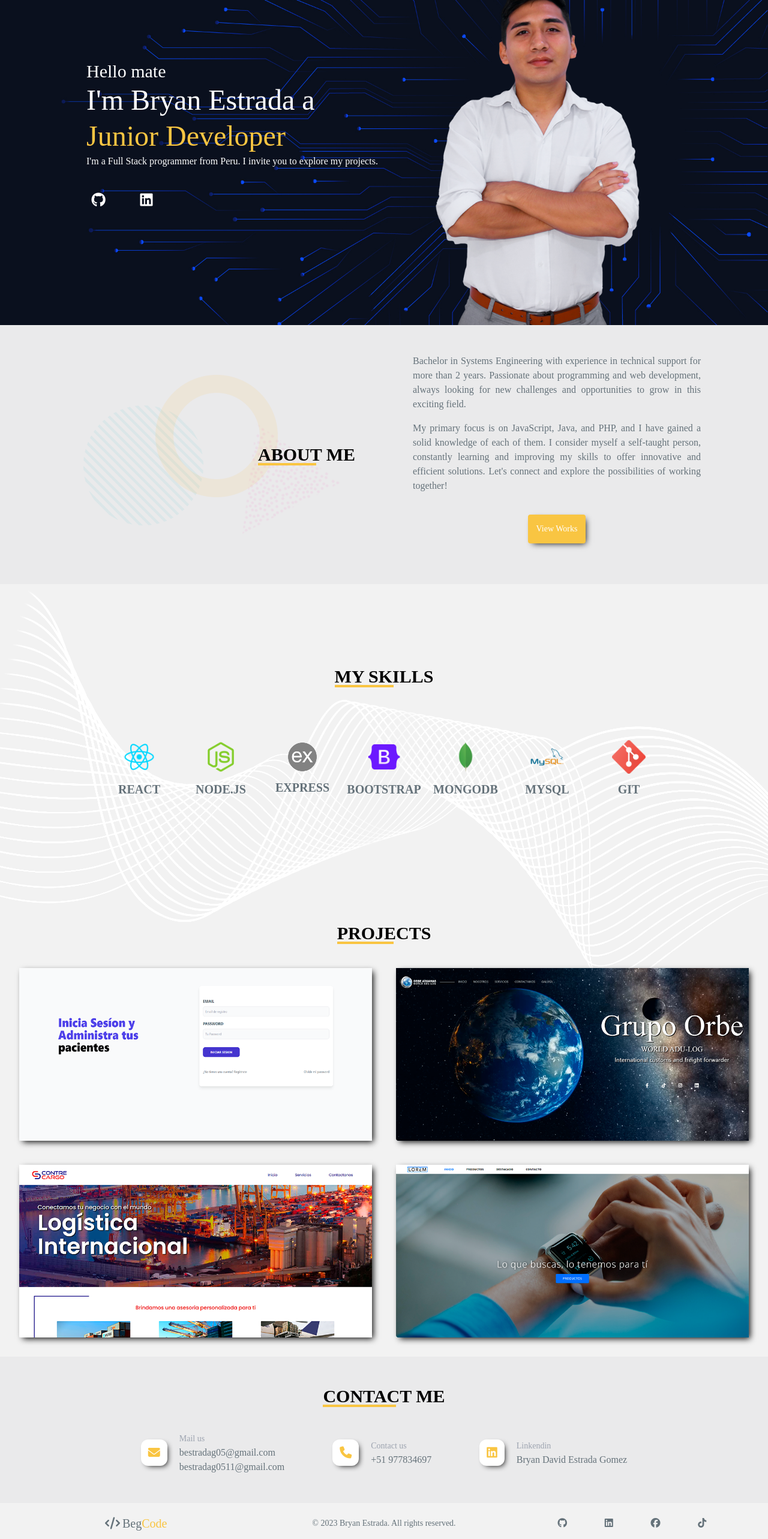
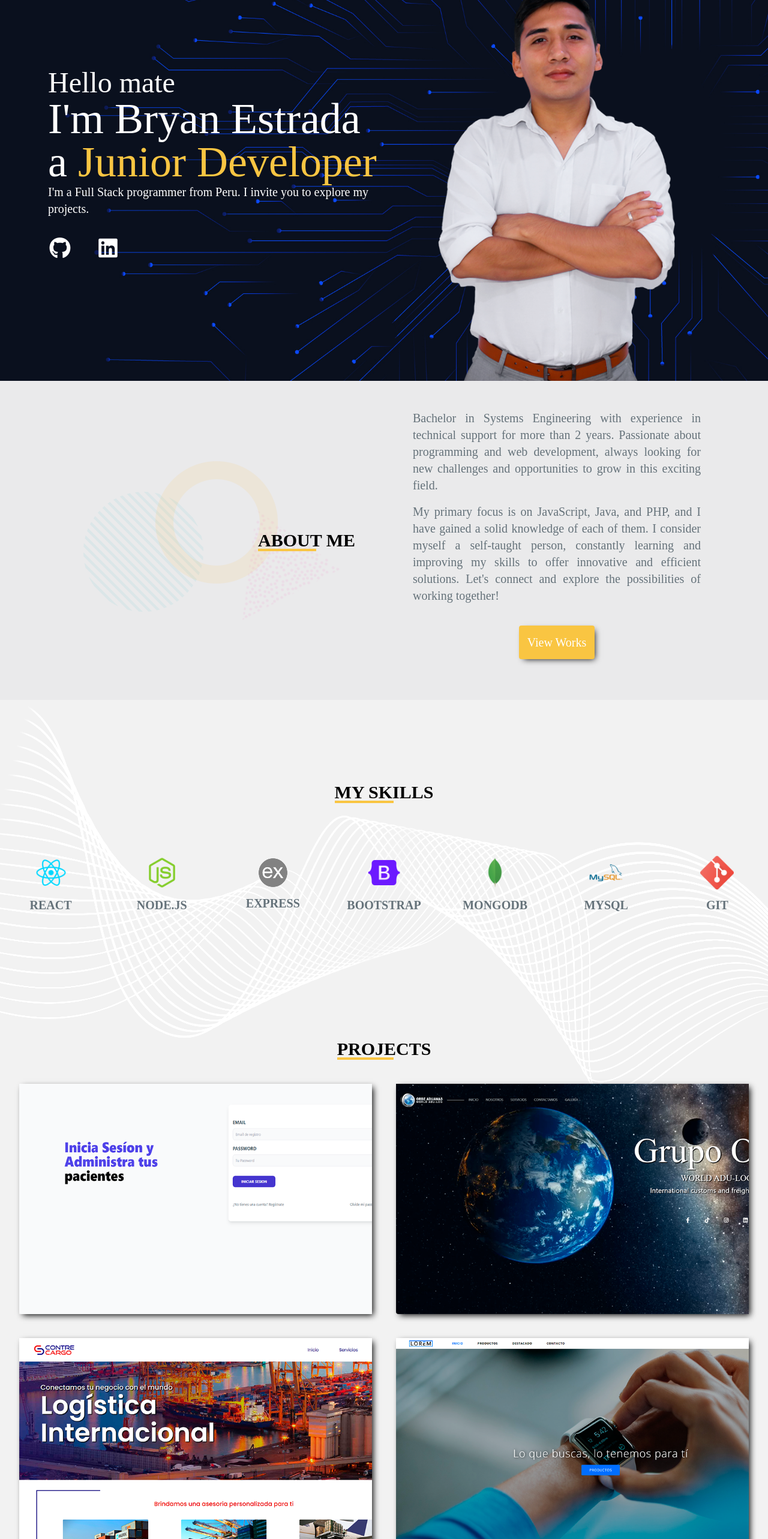
Before and after one commit to bestradag05/PortafolioReact, a React (Vite) app: page / in a window 1280 px wide. Shown: the part 200-2766 px from the top of the page at 60% size. Built offline with nearby package versions, Linux system fonts and the light colour scheme; some icons are missing.

Commit message:
add AOS animation

```diff
--- a/package.json
+++ b/package.json
@@ -10,6 +10,7 @@
     "preview": "vite preview"
   },
   "dependencies": {
+    "aos": "^2.3.4",
     "react": "^18.2.0",
     "react-dom": "^18.2.0",
     "react-router-dom": "^6.21.3",
--- a/src/App.jsx
+++ b/src/App.jsx
@@ -6,8 +6,14 @@ import ContactMe from "./components/ContactMe";
 import Footer from "./components/Footer";
 import Navbar from "./components/Navbar";
 import { useState } from "react";
+import AOS from "aos";
+import "aos/dist/aos.css";
 
 function App() {
+  AOS.init({
+    offset: 300,
+    duration: 600,
+  });
   const [scrolling, setScrolling] = useState(false);
 
   return (
--- a/src/components/AbaoutMe.jsx
+++ b/src/components/AbaoutMe.jsx
@@ -3,20 +3,27 @@ import { Link } from "react-router-dom";
 const AbaoutMe = () => {
   return (
     <section id="aboutme" className="abaoutme">
-      <div className="mx-auto flex max-w-screen-xl flex-col px-8 py-8 lg:flex-row lg:py-12 xl:px-16">
-        <div className="mb-10 flex w-full items-center justify-center bg-center bg-no-repeat px-12 lg:mb-0 lg:w-1/2 lg:justify-end lg:bg-aboutMe">
+      <div className="mx-auto flex max-w-screen-xl flex-col px-8 py-8 lg:flex-row lg:py-12 xl:max-w-screen-2xl xl:px-16">
+        <div
+          data-aos="fade-right"
+          className="mb-10 flex w-full items-center justify-center bg-center bg-no-repeat px-12 lg:mb-0 lg:w-1/2 lg:justify-end lg:bg-aboutMe"
+        >
           <h2 className="titulo_subrayado text-3xl font-semibold uppercase">
             About Me
           </h2>
         </div>
-        <div className="w-full px-12 lg:w-1/2">
-          <p className="mb-4 text-justify ">
+        <div
+          data-aos="fade-left"
+          data-aos-delay="150"
+          className="w-full px-12 lg:w-1/2"
+        >
+          <p className="mb-4 text-justify xl:text-xl ">
             Bachelor in Systems Engineering with experience in technical support
             for more than 2 years. Passionate about programming and web
             development, always looking for new challenges and opportunities to
             grow in this exciting field.
           </p>
-          <p className="mb-4 text-justify ">
+          <p className="mb-4 text-justify xl:text-xl ">
             My primary focus is on JavaScript, Java, and PHP, and I have gained
             a solid knowledge of each of them. I consider myself a self-taught
             person, constantly learning and improving my skills to offer
@@ -28,7 +35,7 @@ const AbaoutMe = () => {
             <Link
               to="https://github.com/bestradag05"
               target="_blank"
-              className="mx-4 my-5 rounded border-2 border-secondary bg-secondary p-3 text-sm text-white shadow-buttonShadow transition-all duration-500 hover:scale-105"
+              className="mx-4 my-5 rounded border-2 border-secondary bg-secondary p-3 text-sm text-white shadow-buttonShadow transition-all duration-500 hover:scale-105 xl:text-xl"
             >
               View Works
             </Link>
--- a/src/components/ContactMe.jsx
+++ b/src/components/ContactMe.jsx
@@ -11,33 +11,33 @@ const ContactMe = () => {
       </div>
       <div className="flex w-1/2 flex-col items-start justify-center gap-20 lg:w-full lg:flex-row lg:items-center ">
         <div className="flex items-center justify-center">
-          <div className=" mr-5 flex h-auto items-center justify-center rounded-xl bg-white p-3 text-xl text-secondary shadow-buttonShadow">
+          <div className=" mr-5 flex h-auto items-center justify-center rounded-xl bg-white p-3 text-xl text-secondary shadow-buttonShadow xl:text-3xl">
             <i className="fa-solid fa-envelope"></i>
           </div>
           <div className="">
-            <span className="text-sm text-gray-400">Mail us</span>
-            <p>bestradag05@gmail.com</p>
-            <p>bestradag0511@gmail.com</p>
+            <span className="text-sm text-gray-400 xl:text-lg">Mail us</span>
+            <p className="xl:text-xl">bestradag05@gmail.com</p>
+            <p className="xl:text-xl">bestradag0511@gmail.com</p>
           </div>
         </div>
 
         <div className="flex items-center justify-center">
-          <div className="mr-5 flex h-auto items-center justify-center rounded-xl bg-white p-3 text-xl text-secondary shadow-buttonShadow">
+          <div className="mr-5 flex h-auto items-center justify-center rounded-xl bg-white p-3 text-xl text-secondary shadow-buttonShadow xl:text-3xl">
             <i className="fa-solid fa-phone"></i>
           </div>
           <div className="">
-            <span className="text-sm text-gray-400">Contact us</span>
-            <p>+51 977834697</p>
+            <span className="text-sm text-gray-400 xl:text-xl">Contact us</span>
+            <p className="xl:text-xl">+51 977834697</p>
           </div>
         </div>
 
         <div className="flex items-center justify-center">
-          <div className="mr-5 flex h-auto items-center justify-center rounded-xl bg-white p-3 text-xl text-secondary shadow-buttonShadow">
+          <div className="mr-5 flex h-auto items-center justify-center rounded-xl bg-white p-3 text-xl text-secondary shadow-buttonShadow xl:text-3xl">
             <i className="fa-brands fa-linkedin"></i>
           </div>
           <div className="">
-            <span className="text-sm text-gray-400">Linkendin</span>
-            <p>Bryan David Estrada Gomez</p>
+            <span className="text-sm text-gray-400 xl:text-xl">Linkendin</span>
+            <p className="xl:text-xl">Bryan David Estrada Gomez</p>
           </div>
         </div>
       </div>
--- a/src/components/Footer.jsx
+++ b/src/components/Footer.jsx
@@ -5,7 +5,7 @@ const Footer = () => {
       <div className="flex flex-col items-center justify-center gap-10 px-10 py-5 lg:flex-row ">
         <div className="flex w-1/3 items-center justify-center text-center">
           <Link
-            className="flex items-center justify-center gap-1 text-xl"
+            className="flex items-center justify-center gap-1 text-xl xl:text-2xl"
             to="/"
           >
             <i className="fa-solid fa-code"></i>
@@ -14,10 +14,10 @@ const Footer = () => {
             </p>
           </Link>
         </div>
-        <div className="flex w-1/3 items-center justify-center text-center text-sm">
+        <div className="flex w-1/3 items-center justify-center text-center text-sm xl:text-xl">
           <p>&copy; 2023 Bryan Estrada. All rights reserved.</p>
         </div>
-        <div className="flex w-1/3 items-center  justify-evenly text-center">
+        <div className="flex w-1/3 items-center  justify-evenly text-center xl:text-2xl">
           <Link
             to="https://github.com/bestradag05"
             target="_blank"
--- a/src/components/Header.jsx
+++ b/src/components/Header.jsx
@@ -1,28 +1,37 @@
 import Navbar from "./Navbar";
 import portada from "../assets/portada-lg.png";
+import { Link } from "react-router-dom";
 
 const Header = () => {
   return (
     <>
       <header className="bg-header bg-cover bg-no-repeat">
-        <div className=" mx-auto  flex max-w-xl  flex-col px-8 pt-28 text-center lg:max-w-4xl lg:flex-row lg:text-start xl:max-w-6xl xl:px-16">
+        <div className=" mx-auto  flex max-w-xl  flex-col px-8 pt-28 text-center lg:max-w-4xl lg:flex-row  lg:text-start  xl:max-w-screen-2xl xl:px-16">
           <div className="flex w-full flex-col justify-center pl-4 text-white lg:w-1/2">
-            <h2 className="text-3xl text-white">Hello mate</h2>
-            <h1 className="text-5xl font-light leading-tight">
+            <h2 className="text-3xl text-white xl:text-5xl">Hello mate</h2>
+            <h1 className="text-5xl font-light leading-tight xl:text-7xl">
               I'm Bryan Estrada a
               <span className="text-secondary"> Junior Developer</span>
             </h1>
-            <p>
+            <p className="xl:text-xl">
               I'm a Full Stack programmer from Peru. I invite you to explore my
               projects.
             </p>
-            <div className="mt-8 flex justify-center gap-10 text-2xl lg:justify-start">
-              <a href="#" className="social-media">
+            <div className="mt-8 flex justify-center gap-10 text-2xl lg:justify-start xl:text-4xl">
+              <Link
+                to="https://github.com/bestradag05"
+                target="_blank"
+                className="social-media"
+              >
                 <i className="fa-brands fa-github "></i>
-              </a>
-              <a href="#" className="social-media">
+              </Link>
+              <Link
+                to="https://www.linkedin.com/in/bryan-david-estrada-gomez-68a3a7192"
+                target="_blank"
+                className="social-media"
+              >
                 <i className="fa-brands fa-linkedin"></i>
-              </a>
+              </Link>
             </div>
           </div>
 
--- a/src/components/Navbar.jsx
+++ b/src/components/Navbar.jsx
@@ -46,9 +46,9 @@ const Navbar = ({ scrolling, setScrolling }) => {
     <nav
       className={` ${scrolling ? " z-50 bg-none " : "bg-transparent text-white"} fixed top-0 h-20 w-full transition-all duration-500`}
     >
-      <div className="mx-auto flex  h-full max-w-xl items-center justify-between px-10 md:max-w-3xl lg:max-w-6xl ">
+      <div className="mx-auto flex  h-full max-w-xl items-center justify-between px-10 md:max-w-3xl lg:max-w-6xl xl:max-w-screen-xl ">
         <Link
-          className="flex items-center justify-center gap-1 text-xl "
+          className="flex items-center justify-center gap-1 text-lg xl:text-2xl "
           to="/"
         >
           <i className="fa-solid fa-code"></i>
@@ -58,7 +58,7 @@ const Navbar = ({ scrolling, setScrolling }) => {
         </Link>
 
         <div className="flex w-full items-center justify-end">
-          <div className="flex  gap-10 ">
+          <div className="flex  gap-10 xl:text-xl">
             <div className={!theme ? "hidden" : "block"}>
               <Link to="/" onClick={handleThemeChange}>
                 <i className="fa-solid fa-sun-bright"></i>
@@ -75,7 +75,7 @@ const Navbar = ({ scrolling, setScrolling }) => {
           </div>
 
           <ul
-            className={` ${menu ? " opacity-100 transition-opacity duration-300" : "pointer-events-none  opacity-0 transition-opacity duration-300"}  fixed right-0 top-0 flex h-full w-1/2 flex-col items-center justify-center gap-5 bg-primaryLight p-4 text-center text-sm  lg:pointer-events-auto lg:sticky  lg:h-auto lg:flex-row lg:gap-10 lg:bg-transparent lg:opacity-100 lg:transition-none`}
+            className={` ${menu ? " z-100 opacity-100 transition-opacity duration-300" : "pointer-events-none  opacity-0 transition-opacity duration-300"}  fixed right-0 top-0 flex h-full w-1/2 flex-col items-center justify-center gap-5 bg-primaryLight p-4 text-center text-sm lg:pointer-events-auto lg:sticky lg:h-auto  lg:flex-row lg:gap-10 lg:bg-transparent lg:text-lg lg:opacity-100 lg:transition-none`}
           >
             <div
               className={`${menu ? "block" : " hidden"} absolute right-10 top-10 text-2xl lg:hidden`}
--- a/src/components/Project.jsx
+++ b/src/components/Project.jsx
@@ -19,23 +19,28 @@ const Project = ({
   };
 
   return (
-    <div className="h-full w-4/5 max-w-full shadow-projectShadow lg:flex lg:w-full">
+    <div
+      data-aos="zoom-in"
+      className="h-full w-4/5 max-w-full shadow-projectShadow lg:flex lg:w-full"
+    >
       <div
-        className={`relative h-72 max-h-72 flex-none overflow-hidden rounded-t bg-cover text-center lg:w-full lg:rounded-l lg:rounded-t-none`}
+        className={`relative h-72 flex-none overflow-hidden rounded-t bg-cover text-center md:h-80 lg:w-full lg:rounded-l lg:rounded-t-none xl:h-96`}
         onMouseEnter={() => setHovered(true)}
         onMouseLeave={() => setHovered(false)}
         style={imagen}
       >
         <div
-          className={`absolute  ${hovered ? "w-8/12 p-4 " : "w-0  delay-300"}  right-0 flex h-72 max-h-72 flex-col  justify-around rounded-b bg-[#f3f3f3] leading-normal  transition-all duration-700 lg:rounded-b-none lg:rounded-r`}
+          className={`absolute  ${hovered ? "w-8/12 p-4 xl:p-8" : "w-0  delay-300"} right-0  flex h-full  flex-col justify-around rounded-b bg-[#f3f3f3] leading-normal transition-all duration-700  lg:rounded-b-none lg:rounded-r`}
         >
           <div
             className={`${hovered ? "opacity-100 delay-300" : "opacity-0 "} transition-all duration-700`}
           >
-            <div className="mb-2 border-b-2 border-gray-600 pb-2 text-center font-bold text-primaryLight">
+            <div className="mb-2 border-b-2 border-gray-600 pb-2 text-center font-bold text-primaryLight xl:text-xl">
               {name}
             </div>
-            <p className="text-justify text-sm text-gray-700">{text}</p>
+            <p className="text-justify text-sm text-gray-700 xl:text-base">
+              {text}
+            </p>
 
             <div className="my-3 flex items-center justify-around px-5">
               {tecnology.map((tec, index) => {
@@ -51,9 +56,9 @@ const Project = ({
               })}
             </div>
           </div>
-          <div className="flex items-center justify-between pr-8">
+          <div className="flex items-center justify-between pr-8 text-gray-900 xl:text-2xl">
             <p className="leading-none text-gray-900">@begcode</p>
-            <div className="flex gap-5">
+            <div className="flex gap-5 ">
               <Link to={link} target="_blank">
                 <i className="fa-solid fa-arrow-up-right-from-square"></i>
               </Link>
--- a/src/components/SectionProjects.jsx
+++ b/src/components/SectionProjects.jsx
@@ -24,7 +24,7 @@ const SectionProjects = () => {
         </h2>
       </div>
 
-      <div className="grid w-full grid-cols-1 gap-10  lg:max-w-7xl lg:grid-cols-2">
+      <div className="grid w-full grid-cols-1 gap-10  lg:max-w-7xl lg:grid-cols-2 xl:max-w-screen-2xl">
         <div className="col-span-1 flex items-center justify-center">
           <Project
             name="APV - Sistema de gestion veterinaria"
--- a/src/components/Skills.jsx
+++ b/src/components/Skills.jsx
@@ -13,12 +13,18 @@ const Skills = () => {
       className="bg-skills mb-8 flex flex-col items-center justify-center pt-10 lg:h-[500px]"
     >
       <div className="">
-        <h2 className="titulo_subrayado text-3xl font-semibold uppercase">
+        <h2
+          data-aos="fade-right"
+          className="titulo_subrayado text-3xl font-semibold uppercase"
+        >
           My Skills
         </h2>
       </div>
-      <div className="container mt-10 flex flex-wrap items-center justify-center gap-20 px-8 py-8 lg:py-12">
-        <div className="flex h-auto w-14 flex-col items-center justify-center gap-3">
+      <div className="container mt-10 flex flex-wrap items-center justify-center gap-20 px-8 py-8 lg:py-12 xl:justify-around">
+        <div
+          data-aos="fade-right"
+          className="flex h-auto w-14 flex-col items-center justify-center gap-3"
+        >
           <img
             src={react}
             alt="React"
@@ -27,7 +33,10 @@ const Skills = () => {
           <p className="text-xl font-semibold uppercase">React</p>
         </div>
 
-        <div className="flex h-auto w-14 flex-col items-center justify-center gap-3">
+        <div
+          data-aos="fade-right"
+          className="flex h-auto w-14 flex-col items-center justify-center gap-3"
+        >
           <img
             src={node}
             alt="Node.js"
@@ -36,7 +45,10 @@ const Skills = () => {
           <p className="text-xl font-semibold uppercase">Node.js</p>
         </div>
 
-        <div className="flex h-auto w-14 flex-col items-center justify-center gap-3">
+        <div
+          data-aos="fade-right"
+          className="flex h-auto w-14 flex-col items-center justify-center gap-3"
+        >
           <img
             src={express}
             alt="Express.js"
@@ -45,7 +57,10 @@ const Skills = () => {
           <p className="text-xl font-semibold uppercase">Express</p>
         </div>
 
-        <div className="flex h-auto w-14 flex-col items-center justify-center gap-3">
+        <div
+          data-aos="fade-up"
+          className="flex h-auto w-14 flex-col items-center justify-center gap-3"
+        >
           <img
             src={bs}
             alt="Bootstrap"
@@ -54,7 +69,10 @@ const Skills = () => {
           <p className="text-xl font-semibold uppercase">Bootstrap</p>
         </div>
 
-        <div className="flex h-auto w-14 flex-col items-center justify-center gap-3">
+        <div
+          data-aos="fade-left"
+          className="flex h-auto w-14 flex-col items-center justify-center gap-3"
+        >
           <img
             src={mongo}
             alt="MongoDB"
@@ -63,7 +81,10 @@ const Skills = () => {
           <p className="text-xl font-semibold uppercase">MongoDB</p>
         </div>
 
-        <div className="flex h-auto w-14 flex-col items-center justify-center gap-3">
+        <div
+          data-aos="fade-left"
+          className="flex h-auto w-14 flex-col items-center justify-center gap-3"
+        >
           <img
             src={mysql}
             alt="MySQL"
@@ -72,7 +93,10 @@ const Skills = () => {
           <p className="text-xl font-semibold uppercase">MySql</p>
         </div>
 
-        <div className="flex h-auto w-14 flex-col items-center justify-center gap-3">
+        <div
+          data-aos="fade-left"
+          className="flex h-auto w-14 flex-col items-center justify-center gap-3"
+        >
           <img
             src={git}
             alt="Git"
```
Also changed, not shown: 1 other file (tests, documents, lock files or other folders).
